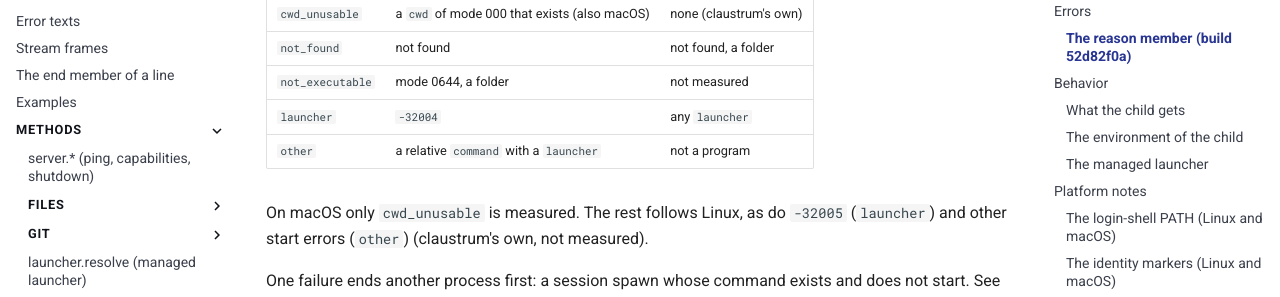
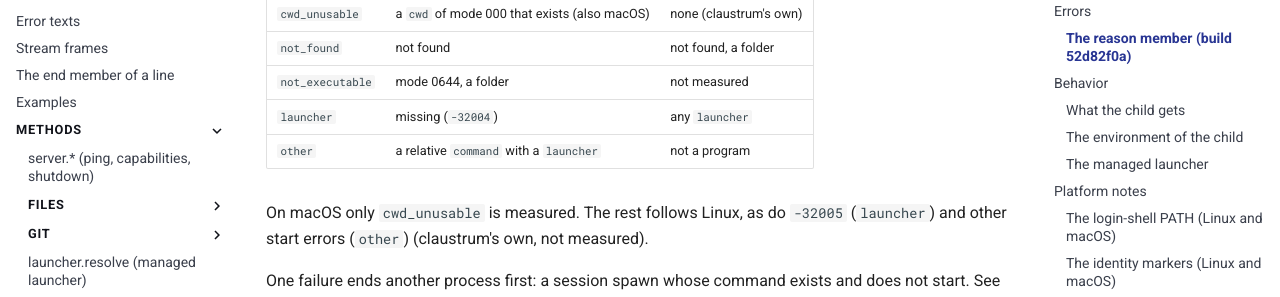
Before and after one commit to schubydoo/claustrum, an MkDocs documentation site: the page built from docs/protocol/process-spawn.md, in a window 1280 px wide and 900 px high, scrolled down 2292 px. Shown: the part 151-448 px from the top of the window. Built offline with MkDocs 1.6.1 and Material for MkDocs 9.7.7, drawn with Linux system fonts in a browser that asks for light colours; comment, search, counter and statistics services are not loaded.

Commit message:
docs: narrow the Linux launcher reason to the measured case
Co-Authored-By: Claude Opus 5.5 <noreply@anthropic.com>

```diff
--- a/docs/protocol/process-spawn.md
+++ b/docs/protocol/process-spawn.md
@@ -66,7 +66,7 @@ A start refusal adds `data` after `message`: `{"reason":"<reason>"}`. `Invalid p
 | `cwd_unusable` | a `cwd` of mode 000 that exists (also macOS) | none (claustrum's own) |
 | `not_found` | not found | not found, a folder |
 | `not_executable` | mode 0644, a folder | not measured |
-| `launcher` | `-32004` | any `launcher` |
+| `launcher` | missing (`-32004`) | any `launcher` |
 | `other` | a relative `command` with a `launcher` | not a program |
 
 On macOS only `cwd_unusable` is measured. The rest follows Linux, as do `-32005` (`launcher`) and other start errors (`other`) (claustrum's own, not measured).
```
